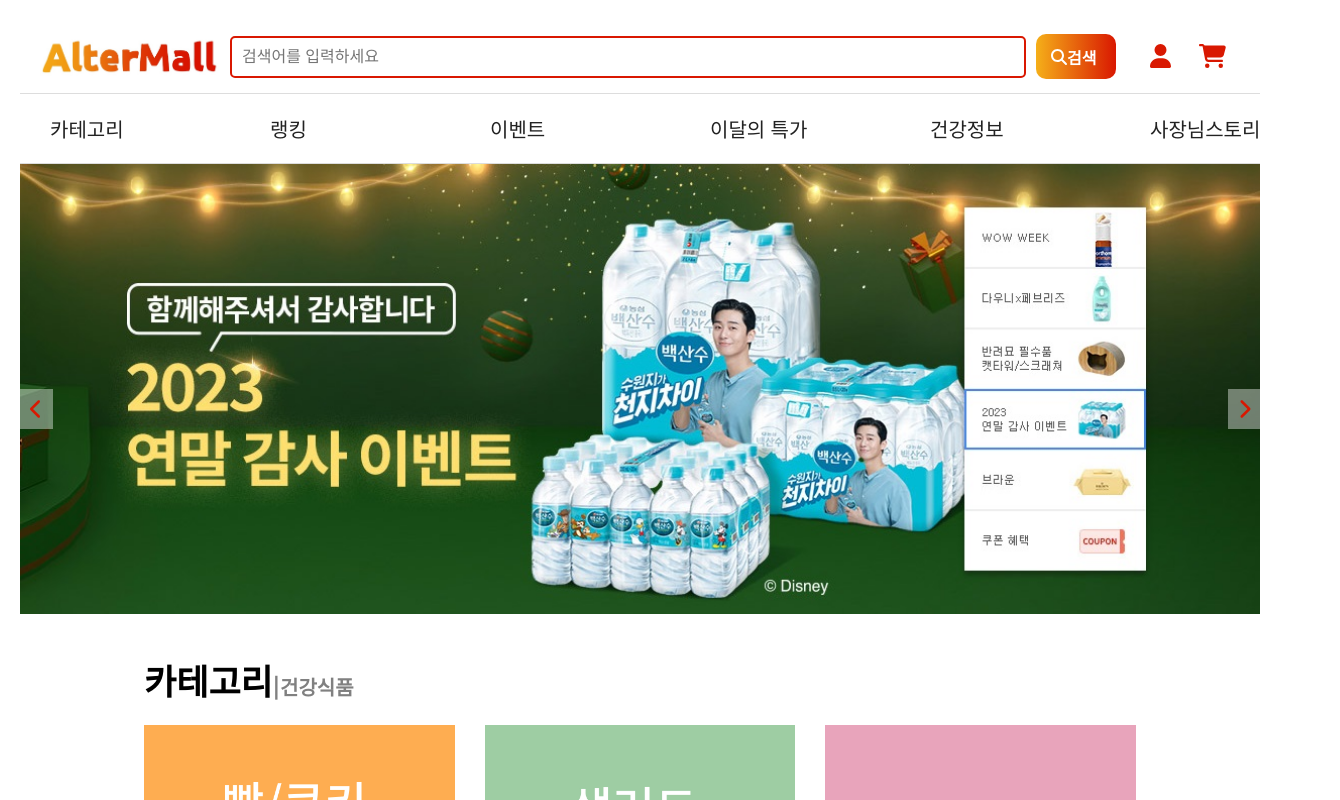
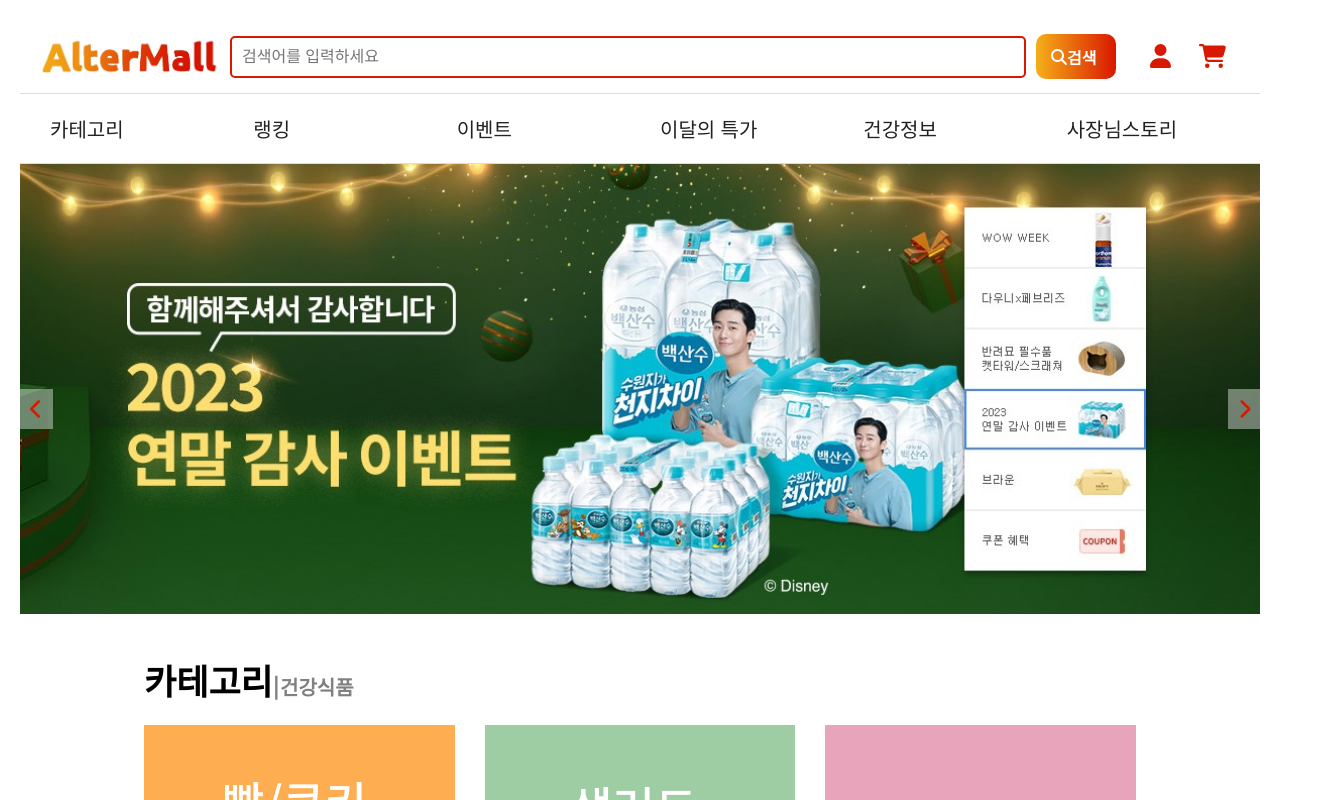
Before and after one commit to InChrist-Dev/AlterMall-Client, a Next.js app in the folder client_alter/: page / in a window 1280 px wide. Shown: the top 800 px of the page, 1340 px wide, since content can reach past the window. Built offline with nearby package versions, Linux system fonts and the light colour scheme.

Commit message:
fix:네비게이션바 버그 수정

```diff
--- a/client_alter/app/globals.css
+++ b/client_alter/app/globals.css
@@ -81,6 +81,7 @@
 .navbar {
   display: flex;
   margin: 0 auto;
+  width: 100%;
 }
 
 /* navigation.css */
@@ -90,7 +91,7 @@
   display: flex;
   margin: 0;
   padding: 0;
-  width: 1300px;
+  width: 100%;
 }
 
 .nav-list li {
```
